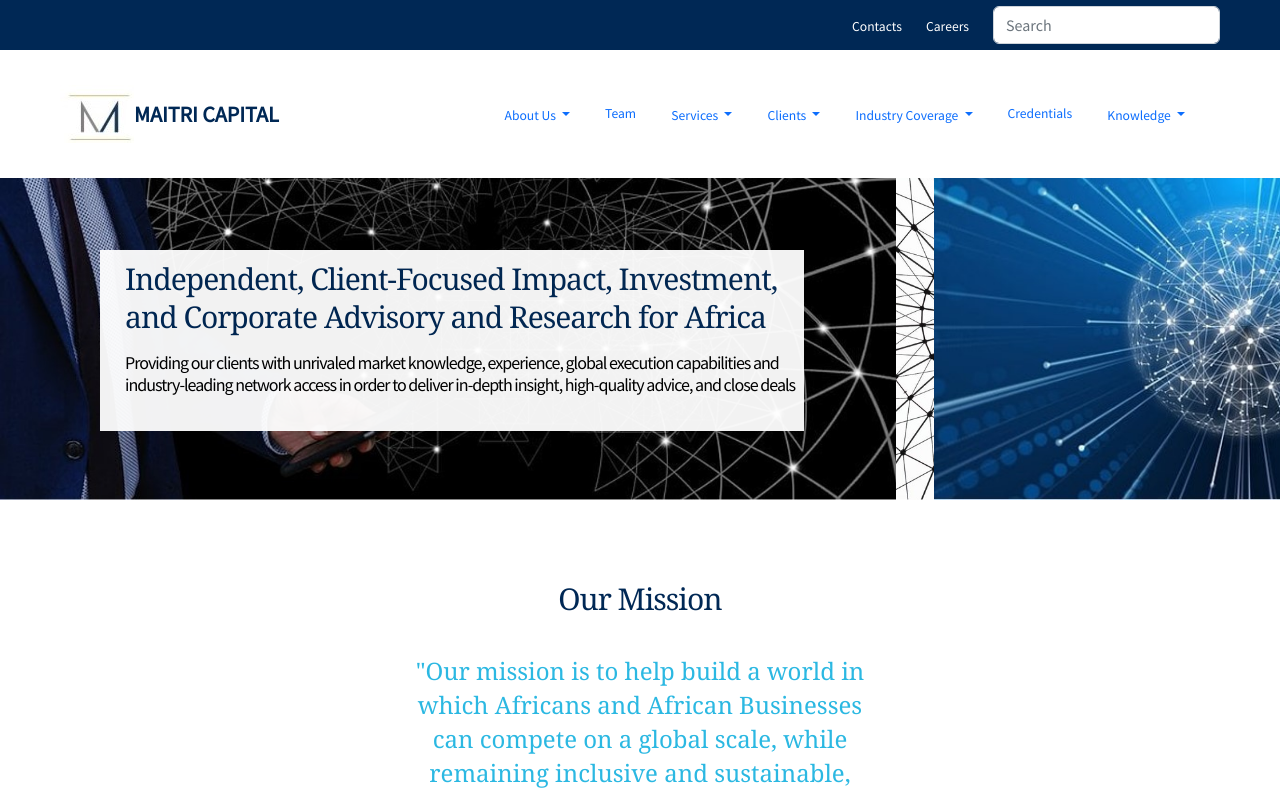
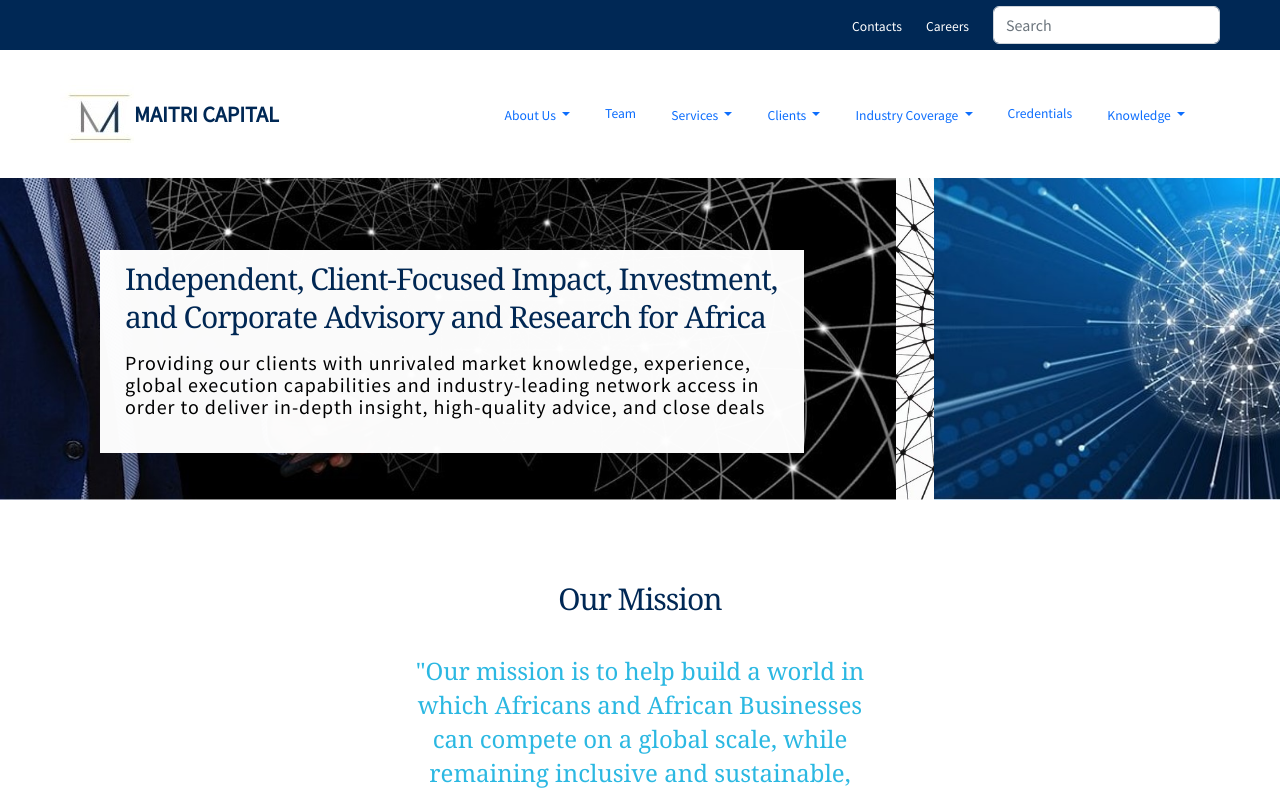
Before and after one commit to ealpha072/maitri_capital, a React (Create React App) app in the folder frontend/: page / in a window 1280 px wide. Shown: the top 795 px of the page. Built offline with nearby package versions, Linux system fonts and the light colour scheme; the HTML template or start-up script is replaced by a standard one.

Commit message:
Proper styling

```diff
--- a/frontend/src/components/styles/Banner.module.css
+++ b/frontend/src/components/styles/Banner.module.css
@@ -17,7 +17,7 @@
     position: absolute;
     top: 100px;
     left: 100px;
-    opacity: 0.95;
+    opacity: 0.98;
     background-color: #fff;
 }
 
@@ -31,9 +31,9 @@
 }
 
 .paragraphTwo{
-    font-size: 1.125rem;
+    font-size: 1.25rem;
     line-height: 1.375rem;
-    letter-spacing: -1px;
+    letter-spacing: 1px;
     margin-bottom: 10px;
     padding-left: 25px;
     padding-bottom: 25px;
@@ -41,15 +41,12 @@
 }
 
 .bannerImgDivider{
-    /* display: none; */
     background-image: url("../../assets/banners/pattern.jpg");
     background-size: cover;
-    /* background-color: rgb(193, 222, 231); */
     width: 3%;
 }
 
 .bannerImgDivTwo{
-    /* display: none; */
     width: calc(100% - 73%);
     background-size: cover;
     background-repeat: no-repeat;
--- a/frontend/src/components/styles/Knowledge.module.css
+++ b/frontend/src/components/styles/Knowledge.module.css
@@ -42,7 +42,6 @@
 .knowledgeMain img{
     max-width: 100%;
     height: auto;
-    /* transition: all .5s ease;  */
     transition: transform .5s ease;
 }
 
```
